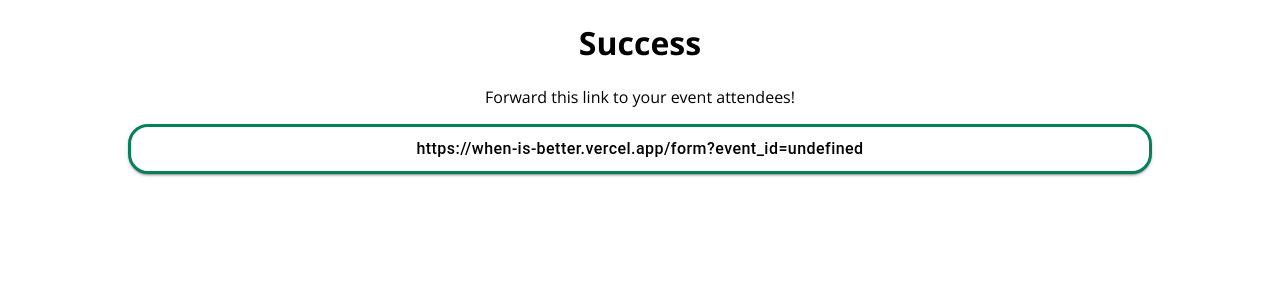
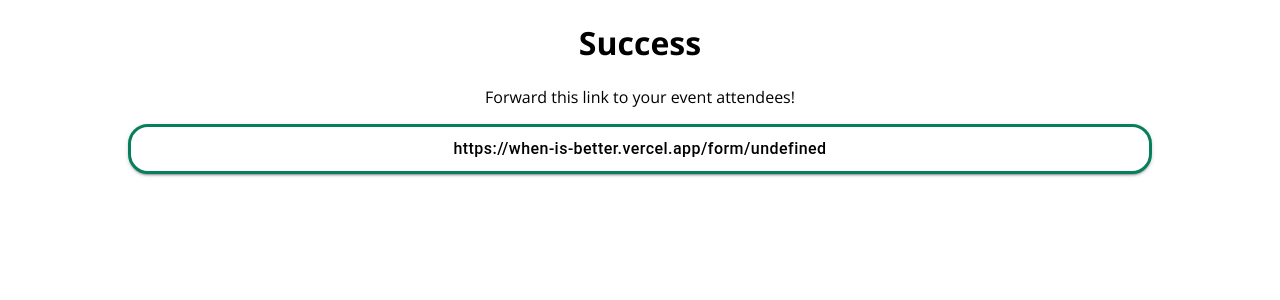
Before and after one commit to jeyeong/when-is-better, a Next.js app in the folder client/: page /create-success in a window 1280 px wide. Shown: the top 300 px of the page. Built offline with nearby package versions, Linux system fonts and the light colour scheme.

Commit message:
improve routing

```diff
--- a/client/pages/create-success/index.js
+++ b/client/pages/create-success/index.js
@@ -30,11 +30,11 @@ const CreateSuccess = () => {
             }}
             onClick={() =>
               navigator.clipboard.writeText(
-                `${DOMAIN_NAME}form?event_id=${event_id}`
+                `${DOMAIN_NAME}form/${event_id}`
               )
             }
           >
-            {`${DOMAIN_NAME}form?event_id=${event_id}`}
+            {`${DOMAIN_NAME}form/${event_id}`}
           </Button>
         </div>
       </div>
--- a/client/pages/create/index.js
+++ b/client/pages/create/index.js
@@ -32,7 +32,7 @@ const defaultEnd = DateTime.fromObject({
 const MINUTES_15 = 15;
 const MINUTES_30 = 30;
 const MINUTES_60 = 60;
-const deltaTime = MINUTES_15;
+const deltaTime = MINUTES_60;
 const deltaDuration = Duration.fromObject({ minutes: deltaTime });
 
 const CreateTitle = () => (
--- a/client/pages/form/index.js
+++ b/client/pages/form/[event_id].js
@@ -27,7 +27,7 @@ const defaultEnd = DateTime.fromObject({
 const MINUTES_15 = 15;
 const MINUTES_30 = 30;
 const MINUTES_60 = 60;
-const deltaTime = MINUTES_15;
+const deltaTime = MINUTES_60;
 const deltaDuration = Duration.fromObject({ minutes: deltaTime });
 
 const CreateForm = () => {
```
